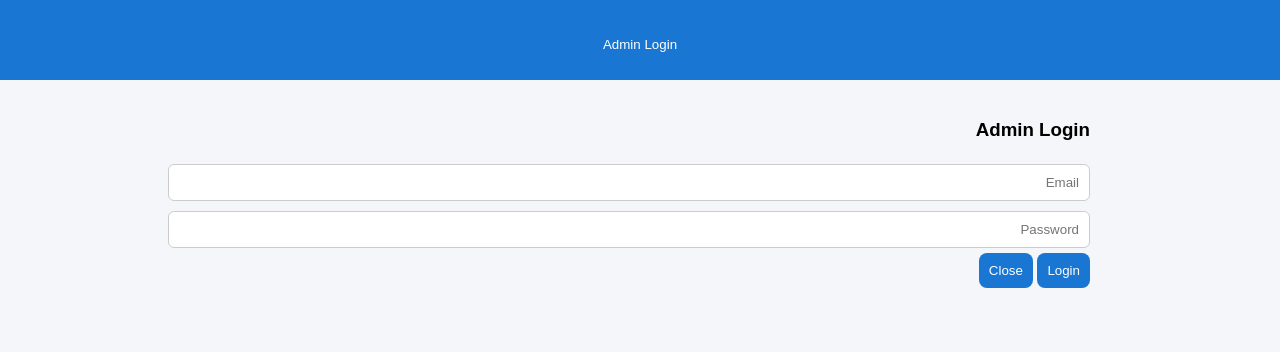
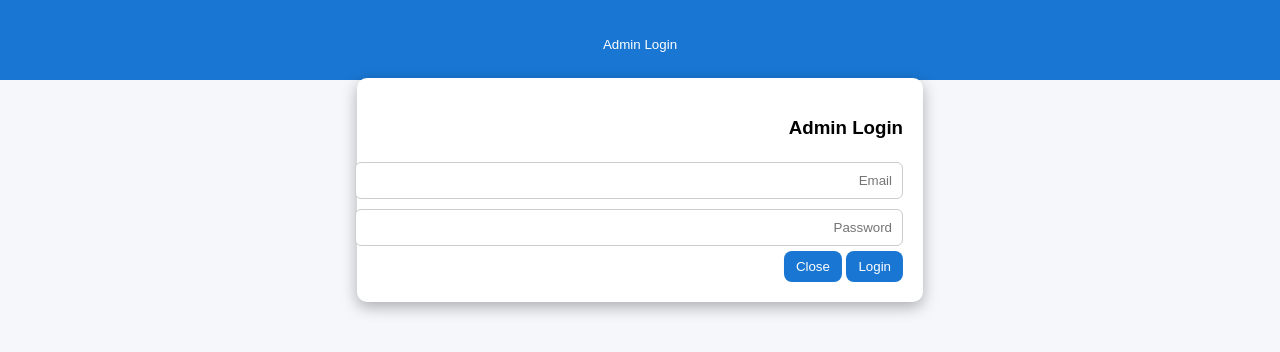
Before and after one commit to romiosublos/events-system, a website: page index.html in a window 1280 px wide. Both pictures are taken after a click on the button "Admin Login". Shown: the part 82-434 px from the top of the page. Drawn offline with Linux system fonts and the light colour scheme; no server answers.

Commit message:
Update style.css

```diff
--- a/style.css
+++ b/style.css
@@ -1,7 +1,7 @@
 body{
   margin:0;
   font-family:Arial;
-  background:#f4f6f9;
+  background:#f5f7fb;
   direction:rtl;
 }
 
@@ -26,11 +26,16 @@ body{
   padding:20px;
 }
 
-.admin{
+/* LOGIN */
+.loginBox{
+  position:fixed;
+  top:20%;
+  left:50%;
+  transform:translateX(-50%);
   background:white;
-  padding:15px;
+  padding:20px;
   border-radius:10px;
-  margin-bottom:20px;
+  box-shadow:0 5px 15px rgba(0,0,0,0.3);
 }
 
 input{
@@ -41,21 +46,13 @@ input{
   border:1px solid #ccc;
 }
 
-button{
-  padding:10px;
-  background:#1976d2;
-  color:white;
-  border:none;
-  border-radius:8px;
-  cursor:pointer;
-}
-
+/* EVENTS */
 .event{
   background:white;
   margin:15px 0;
   border-radius:10px;
   overflow:hidden;
-  box-shadow:0 2px 10px rgba(0,0,0,0.1);
+  box-shadow:0 3px 10px rgba(0,0,0,0.1);
 }
 
 .event img{
@@ -81,11 +78,11 @@ button{
 .attendance{background:#4caf50;}
 .media{background:#9c27b0;}
 
-.delete{
-  background:red;
+button{
+  padding:8px 12px;
+  background:#1976d2;
+  color:white;
   border:none;
-  color:white;
-  padding:6px 10px;
-  border-radius:6px;
+  border-radius:8px;
   cursor:pointer;
 }
```
